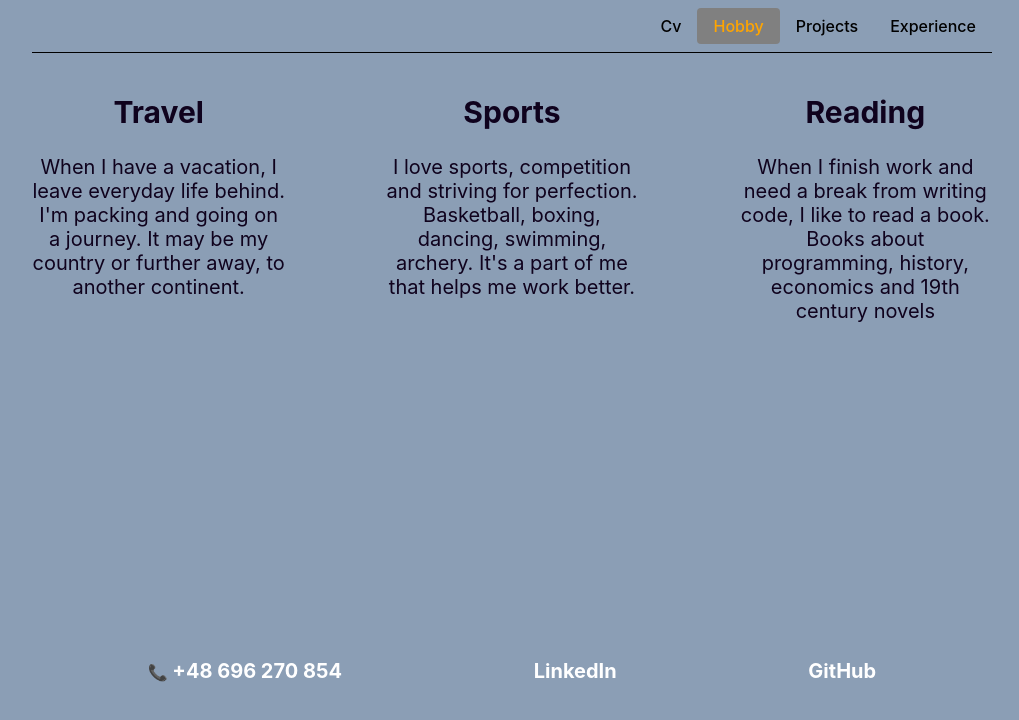
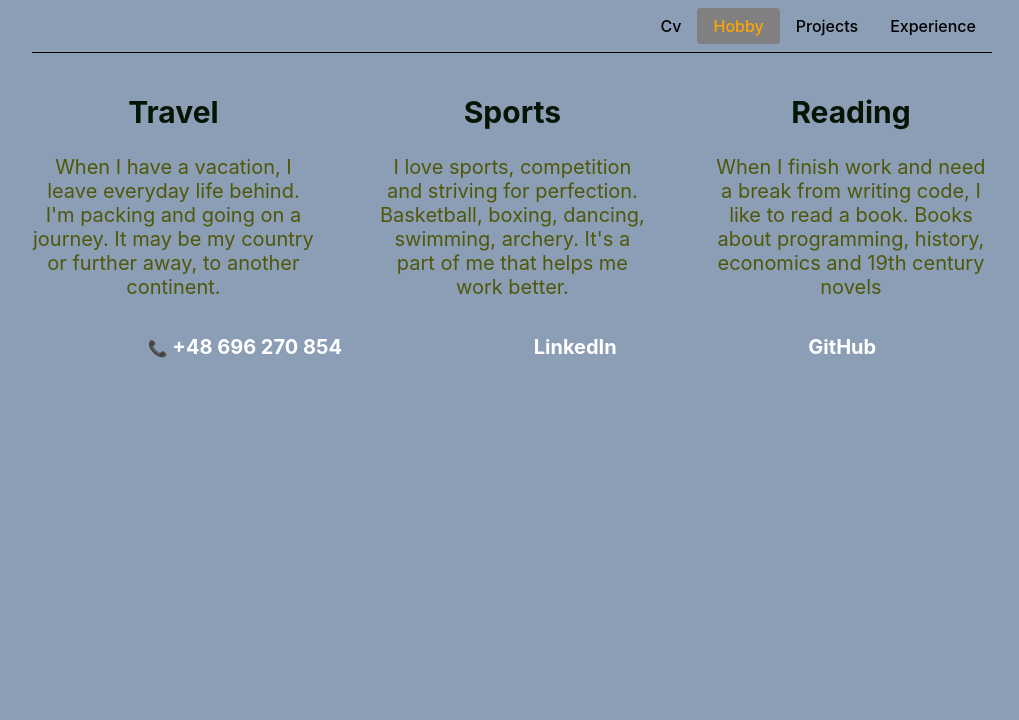
Before and after one commit to MateuszKar2/Portfolio, a React (Create React App) app: page /hobby in a window 1280 px wide. Shown: the top 720 px of the page, without its empty margins (128-1147 px from the left). Built offline with nearby package versions, Linux system fonts and the light colour scheme.

Commit message:
add file

```diff
--- a/src/module/Hobby.module.css
+++ b/src/module/Hobby.module.css
@@ -1,11 +1,25 @@
+.container {
+    display: flex;
+    justify-content: center;
+    align-items: center;
+    gap: 60px;
+}
 
-.container {
-    display: grid;
-    grid-template-columns: repeat(3, 1fr); /* Trzy równe kolumny */
-    gap: 100px; /* Odstęp między kolumnami */
+
+.hobby {
+
+}
+
+
+.hobby__title {
+    font-size: 30px;
+    text-align: center;
+    color: #051505
+}
+
+.hobby__text {
+    color: #4f5809;
     text-align: center;
     font-size: 20px;
-    font-style: initial;
-    color: #0f021d;
-    padding-bottom: 300px;
-};
+
+}
```
